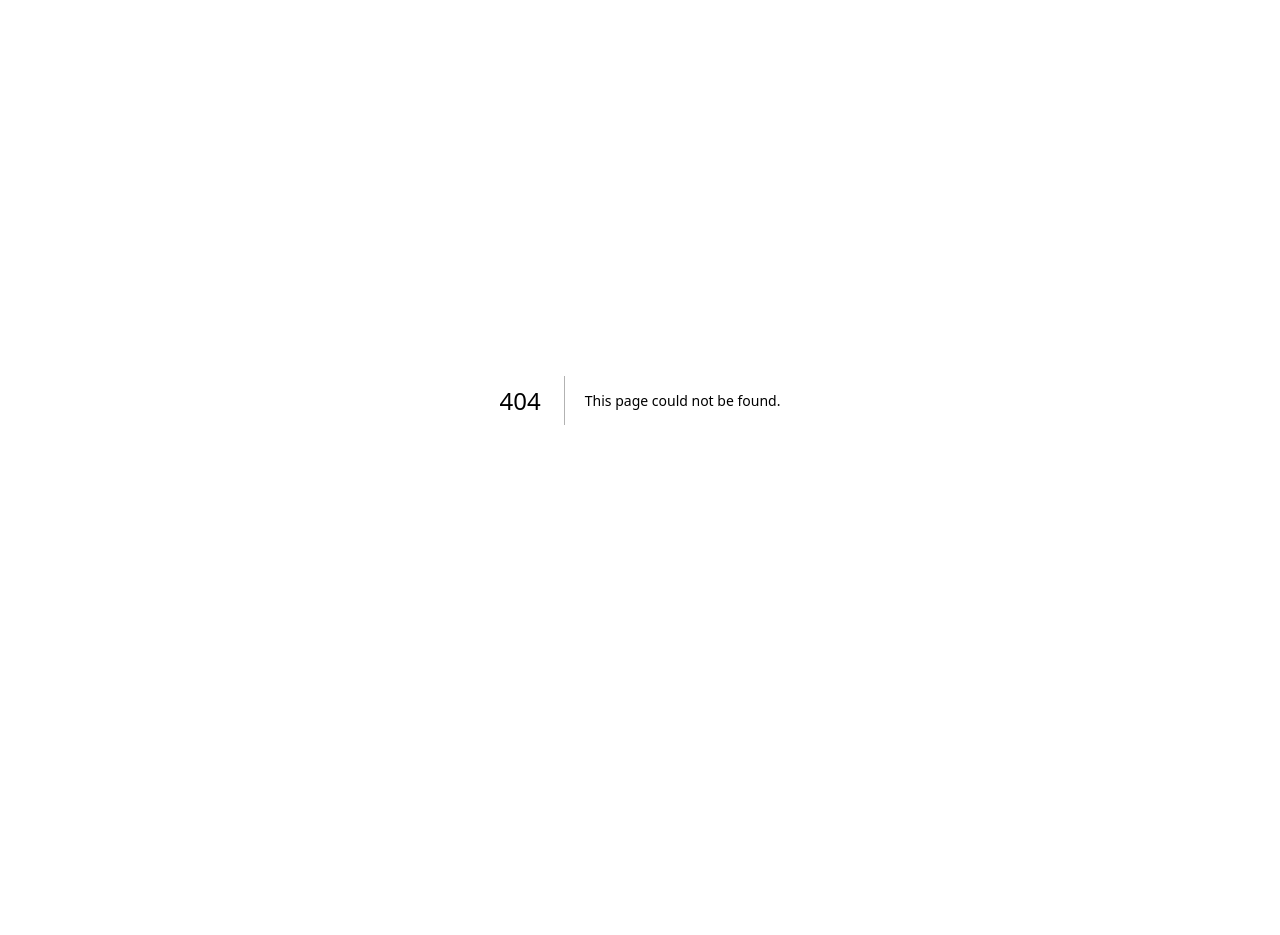
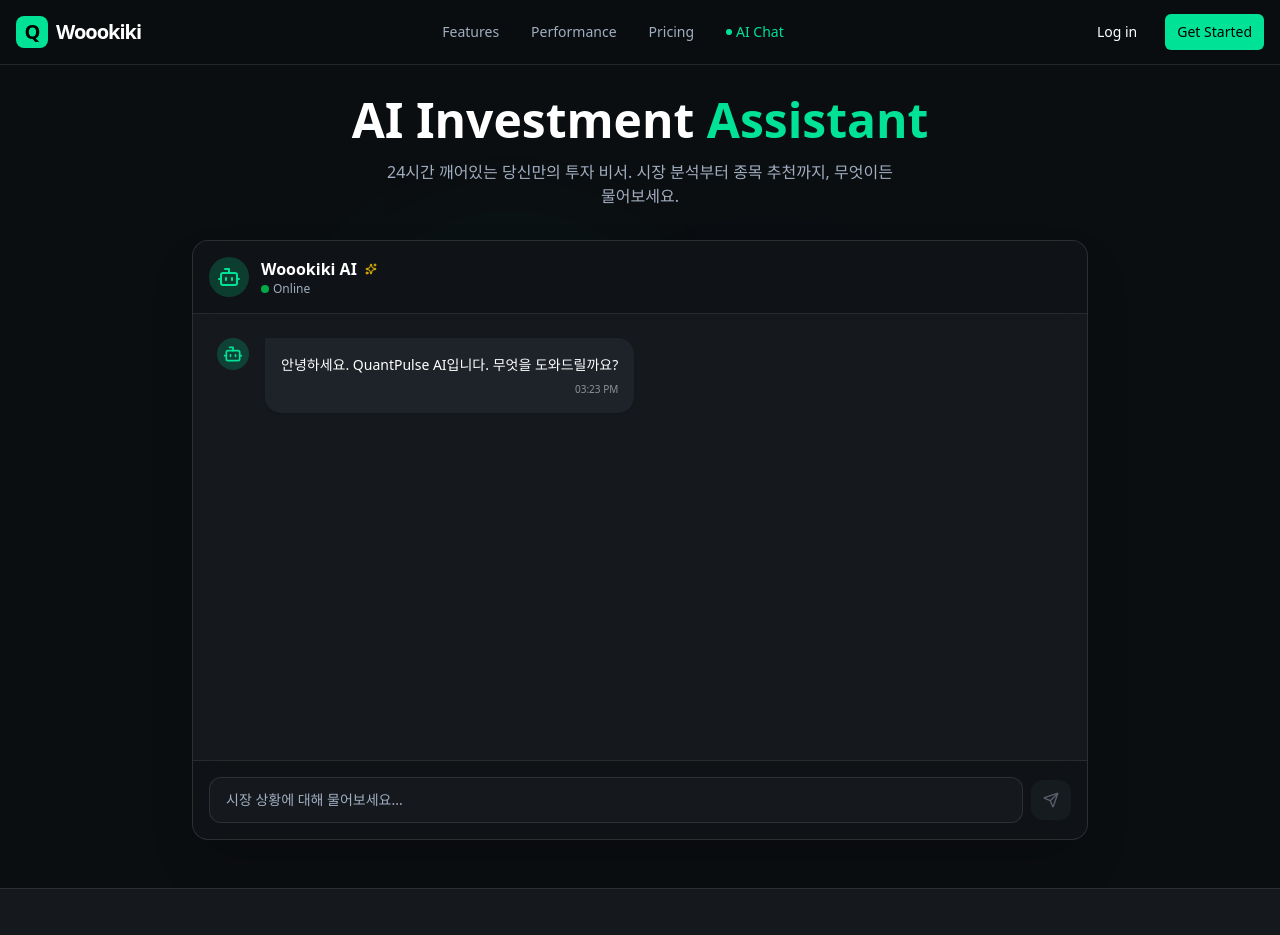
Before and after one commit to hyunsik-Nam/stock-front-with-antigravity, a Next.js app: page /chat in a window 1280 px wide. Before the commit this address had no page. Shown: the top 935 px of the page. Before the commit the page ends 800 px from the top, so only its background shows below. Built offline with nearby package versions, Linux system fonts and the light colour scheme.

Commit message:
feat: chat 페이지 추가

```diff
--- /dev/null
+++ b/app/chat/page.tsx
@@ -0,0 +1,32 @@
+import Header from "@/components/layout/Header";
+import Footer from "@/components/layout/Footer";
+import ChatInterface from "@/components/chat/ChatInterface";
+
+export default function ChatPage() {
+  return (
+    <main className="min-h-screen bg-background text-foreground flex flex-col">
+      <Header />
+      <div className="flex-1 pt-24 pb-12 px-4 flex flex-col items-center justify-center relative overflow-hidden">
+        {/* Background Elements */}
+        <div className="absolute inset-0 pointer-events-none">
+          <div className="absolute top-1/4 left-1/4 w-96 h-96 bg-primary/5 rounded-full blur-3xl animate-pulse" />
+          <div className="absolute bottom-1/4 right-1/4 w-96 h-96 bg-secondary/5 rounded-full blur-3xl animate-pulse delay-1000" />
+        </div>
+
+        <div className="container mx-auto relative z-10 flex flex-col items-center gap-8">
+          <div className="text-center space-y-4">
+            <h1 className="text-3xl md:text-5xl font-bold">
+              AI Investment <span className="text-primary">Assistant</span>
+            </h1>
+            <p className="text-muted-foreground max-w-lg mx-auto">
+              24시간 깨어있는 당신만의 투자 비서. 시장 분석부터 종목 추천까지, 무엇이든 물어보세요.
+            </p>
+          </div>
+
+          <ChatInterface />
+        </div>
+      </div>
+      <Footer />
+    </main>
+  );
+}
--- /dev/null
+++ b/components/chat/ChatInterface.tsx
@@ -0,0 +1,204 @@
+"use client";
+
+import React, { useState, useRef, useEffect } from "react";
+import { motion, AnimatePresence } from "framer-motion";
+import { Send, Bot, User, Sparkles, MoreHorizontal } from "lucide-react";
+import { Button } from "@/components/ui/button";
+import { cn } from "@/lib/utils";
+
+type Message = {
+  id: string;
+  role: "user" | "assistant";
+  content: string;
+  timestamp: Date;
+};
+
+const MOCK_RESPONSES = [
+  "현재 시장 상황을 분석 중입니다... 변동성이 확대되고 있으니 주의가 필요합니다.",
+  "AAPL의 RSI 지표가 30 이하로 떨어졌습니다. 과매도 구간으로 판단됩니다.",
+  "알고리즘이 새로운 매수 기회를 포착했습니다. 상세 리포트를 생성할까요?",
+  "지난 24시간 동안 포트폴리오 수익률은 +1.2% 입니다.",
+  "리스크 관리 프로토콜에 따라 일부 포지션을 축소하는 것을 권장합니다.",
+];
+
+const ChatInterface = () => {
+  const [messages, setMessages] = useState<Message[]>([
+    {
+      id: "1",
+      role: "assistant",
+      content: "안녕하세요. QuantPulse AI입니다. 무엇을 도와드릴까요?",
+      timestamp: new Date(),
+    },
+  ]);
+  const [inputValue, setInputValue] = useState("");
+  const [isTyping, setIsTyping] = useState(false);
+  const messagesEndRef = useRef<HTMLDivElement>(null);
+
+  const scrollToBottom = () => {
+    messagesEndRef.current?.scrollIntoView({ behavior: "smooth" });
+  };
+
+  useEffect(() => {
+    scrollToBottom();
+  }, [messages, isTyping]);
+
+  const handleSendMessage = async (e?: React.FormEvent) => {
+    e?.preventDefault();
+    if (!inputValue.trim()) return;
+
+    const newUserMessage: Message = {
+      id: Date.now().toString(),
+      role: "user",
+      content: inputValue,
+      timestamp: new Date(),
+    };
+
+    setMessages((prev) => [...prev, newUserMessage]);
+    setInputValue("");
+    setIsTyping(true);
+
+    // Mock AI Response
+    setTimeout(() => {
+      const randomResponse =
+        MOCK_RESPONSES[Math.floor(Math.random() * MOCK_RESPONSES.length)];
+      const newAiMessage: Message = {
+        id: (Date.now() + 1).toString(),
+        role: "assistant",
+        content: randomResponse,
+        timestamp: new Date(),
+      };
+      setMessages((prev) => [...prev, newAiMessage]);
+      setIsTyping(false);
+    }, 1500);
+  };
+
+  return (
+    <div className="flex flex-col h-[600px] w-full max-w-4xl mx-auto bg-card border border-white/10 rounded-2xl overflow-hidden shadow-2xl relative">
+      {/* Chat Header */}
+      <div className="p-4 border-b border-white/10 flex items-center gap-3 bg-background/50 backdrop-blur-md">
+        <div className="w-10 h-10 rounded-full bg-primary/20 flex items-center justify-center text-primary">
+          <Bot className="w-6 h-6" />
+        </div>
+        <div>
+          <h3 className="font-bold flex items-center gap-2">
+            Woookiki AI <Sparkles className="w-3 h-3 text-yellow-400" />
+          </h3>
+          <p className="text-xs text-muted-foreground flex items-center gap-1">
+            <span className="w-2 h-2 rounded-full bg-green-500 animate-pulse" />
+            Online
+          </p>
+        </div>
+      </div>
+
+      {/* Messages Area */}
+      <div className="flex-1 overflow-y-auto p-6 space-y-6 scrollbar-thin scrollbar-thumb-white/10 scrollbar-track-transparent">
+        <AnimatePresence initial={false}>
+          {messages.map((message) => (
+            <motion.div
+              key={message.id}
+              initial={{ opacity: 0, y: 10, scale: 0.95 }}
+              animate={{ opacity: 1, y: 0, scale: 1 }}
+              transition={{ duration: 0.3 }}
+              className={cn(
+                "flex gap-4 max-w-[80%]",
+                message.role === "user" ? "ml-auto flex-row-reverse" : ""
+              )}
+            >
+              <div
+                className={cn(
+                  "w-8 h-8 rounded-full flex items-center justify-center flex-shrink-0",
+                  message.role === "assistant"
+                    ? "bg-primary/20 text-primary"
+                    : "bg-secondary/20 text-secondary"
+                )}
+              >
+                {message.role === "assistant" ? (
+                  <Bot className="w-5 h-5" />
+                ) : (
+                  <User className="w-5 h-5" />
+                )}
+              </div>
+              <div
+                className={cn(
+                  "p-4 rounded-2xl text-sm leading-relaxed shadow-sm",
+                  message.role === "assistant"
+                    ? "bg-muted text-foreground rounded-tl-none"
+                    : "bg-primary text-primary-foreground rounded-tr-none"
+                )}
+              >
+                {message.content}
+                <div className="text-[10px] opacity-50 mt-1 text-right">
+                  {message.timestamp.toLocaleTimeString([], {
+                    hour: "2-digit",
+                    minute: "2-digit",
+                  })}
+                </div>
+              </div>
+            </motion.div>
+          ))}
+        </AnimatePresence>
+
+        {isTyping && (
+          <motion.div
+            initial={{ opacity: 0, y: 10 }}
+            animate={{ opacity: 1, y: 0 }}
+            className="flex gap-4 max-w-[80%]"
+          >
+            <div className="w-8 h-8 rounded-full bg-primary/20 flex items-center justify-center flex-shrink-0 text-primary">
+              <Bot className="w-5 h-5" />
+            </div>
+            <div className="bg-muted p-4 rounded-2xl rounded-tl-none flex items-center gap-1">
+              <motion.div
+                animate={{ y: [0, -5, 0] }}
+                transition={{ duration: 0.6, repeat: Infinity, delay: 0 }}
+                className="w-1.5 h-1.5 bg-primary rounded-full"
+              />
+              <motion.div
+                animate={{ y: [0, -5, 0] }}
+                transition={{ duration: 0.6, repeat: Infinity, delay: 0.2 }}
+                className="w-1.5 h-1.5 bg-primary rounded-full"
+              />
+              <motion.div
+                animate={{ y: [0, -5, 0] }}
+                transition={{ duration: 0.6, repeat: Infinity, delay: 0.4 }}
+                className="w-1.5 h-1.5 bg-primary rounded-full"
+              />
+            </div>
+          </motion.div>
+        )}
+        <div ref={messagesEndRef} />
+      </div>
+
+      {/* Input Area */}
+      <div className="p-4 bg-background/50 backdrop-blur-md border-t border-white/10">
+        <form
+          onSubmit={handleSendMessage}
+          className="flex gap-2 items-center relative"
+        >
+          <input
+            type="text"
+            value={inputValue}
+            onChange={(e) => setInputValue(e.target.value)}
+            placeholder="시장 상황에 대해 물어보세요..."
+            className="flex-1 bg-card border border-white/10 rounded-xl px-4 py-3 text-sm focus:outline-none focus:border-primary/50 focus:ring-1 focus:ring-primary/50 transition-all placeholder:text-muted-foreground"
+          />
+          <Button
+            type="submit"
+            size="icon"
+            disabled={!inputValue.trim() || isTyping}
+            className={cn(
+              "rounded-xl transition-all duration-300",
+              inputValue.trim()
+                ? "bg-primary text-black hover:bg-primary/90 shadow-[0_0_10px_rgba(0,227,150,0.3)]"
+                : "bg-muted text-muted-foreground"
+            )}
+          >
+            <Send className="w-4 h-4" />
+          </Button>
+        </form>
+      </div>
+    </div>
+  );
+};
+
+export default ChatInterface;
```
